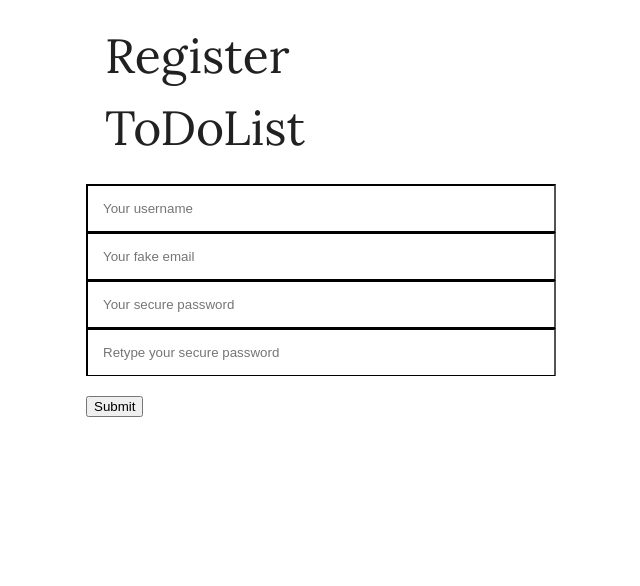
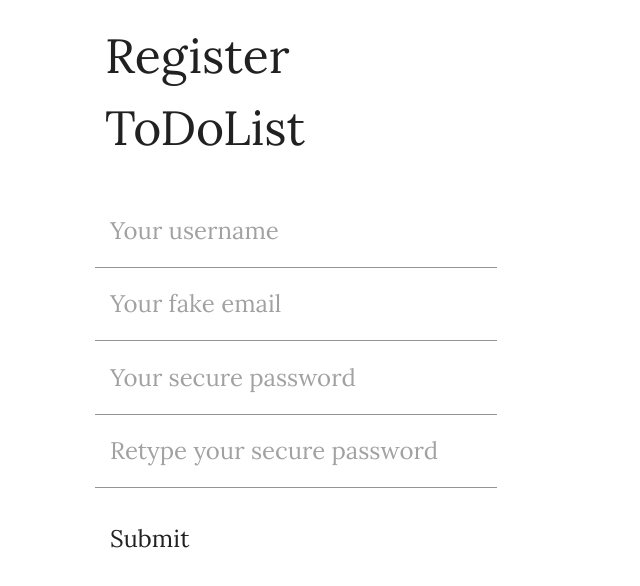
Before and after one commit to naingkhanthtet/todolist, a React (Create React App) app in the folder todo_frontend/: page /register in a window 1280 px wide. Shown: the top 586 px of the page, without its empty margins (319-959 px from the left). Built offline with nearby package versions, Linux system fonts and the light colour scheme.

Commit message:
implementation of MUI componenets

```diff
--- a/todo_frontend/package.json
+++ b/todo_frontend/package.json
@@ -7,6 +7,7 @@
         "@emotion/styled": "^11.13.0",
         "@fontsource/lora": "^5.1.0",
         "@mui/base": "^5.0.0-beta.58",
+        "@mui/joy": "^5.0.0-beta.48",
         "@mui/material": "^6.1.2",
         "@mui/system": "^6.1.2",
         "@testing-library/jest-dom": "^5.17.0",
--- a/todo_frontend/src/components/Nav.jsx
+++ b/todo_frontend/src/components/Nav.jsx
@@ -10,7 +10,6 @@ import {
     StyledBox,
     StyledIcons,
 } from "./styles/StyledComponents";
-
 export default function Nav({ toggleTheme, isDarkMode }) {
     const [dropDown, setDropdown] = useState(false);
     const location = useLocation();
@@ -35,12 +34,10 @@ export default function Nav({ toggleTheme, isDarkMode }) {
 
     return (
         <StyledBox>
-            {/* <div className="nav-header"> */}
-            {/* <p className="nav-text">{navTitle}</p> */}
             <NavText>{navTitle}</NavText>
 
             {showMenu && (
-                <StyledIcons onClick={toggleMenu}>
+                <StyledIcons onClick={toggleMenu} sx={{ fontSize: "3rem" }}>
                     <IoMenuSharp className="nav-menu-icon" />
 
                     {dropDown && (
@@ -54,21 +51,6 @@ export default function Nav({ toggleTheme, isDarkMode }) {
                     )}
                 </StyledIcons>
             )}
-            {/* </div> */}
         </StyledBox>
     );
 }
-
-// <div className="nav-menu" onClick={toggleMenu}>
-//     <IoMenuSharp className="nav-menu-icon" />
-
-//     {dropDown && (
-//         <div className="nav-dropdown">
-//             <Logout />
-//             <Theme
-//                 toggleTheme={toggleTheme}
-//                 isDarkMode={isDarkMode}
-//             />
-//         </div>
-//     )}
-// </div>
--- a/todo_frontend/src/components/Register.jsx
+++ b/todo_frontend/src/components/Register.jsx
@@ -1,8 +1,13 @@
 import React, { useState } from "react";
-// import axios from "axios";
 import axiosInstance from "../interceptor/axiosInstance";
 import "./styles/Register.css";
 import { useNavigate } from "react-router-dom";
+import {
+    StyledBox,
+    StyledButton,
+    StyledForm,
+    StyledInput,
+} from "./styles/StyledComponents";
 
 const Register = () => {
     const [formData, setFormData] = useState({
@@ -44,45 +49,44 @@ const Register = () => {
     };
 
     return (
-        <div className="register-page">
-            <form onSubmit={handleSubmit} className="register-form">
-                <input
+        <StyledBox>
+            <StyledForm component="form" onSubmit={handleSubmit}>
+                <StyledInput
                     type="text"
                     name="username"
                     onChange={handleChange}
                     placeholder="Your username"
-                    className="register-username"
                     required
                 />
-                <input
+                <StyledInput
                     type="email"
                     name="email"
                     onChange={handleChange}
                     placeholder="Your fake email"
-                    className="register-email"
                     required
                 />
-                <input
+                <StyledInput
                     type="password"
                     name="password"
                     onChange={handleChange}
                     placeholder="Your secure password"
-                    className="register-password"
                     required
                 />
-                <input
+                <StyledInput
                     type="password"
                     name="re_password"
                     onChange={handleChange}
                     placeholder="Retype your secure password"
-                    className="register-repassword"
                     required
                 />
-                <button type="submit" className="register-submit">
+                <StyledButton
+                    type="submit"
+                    sx={{ width: "fit-content", marginTop: "20px" }}
+                >
                     Submit
-                </button>
-            </form>
-        </div>
+                </StyledButton>
+            </StyledForm>
+        </StyledBox>
     );
 };
 
--- a/todo_frontend/src/components/TaskAdd.jsx
+++ b/todo_frontend/src/components/TaskAdd.jsx
@@ -2,7 +2,12 @@ import React, { useState } from "react";
 import DOMPurify from "dompurify";
 import axiosInstance from "../interceptor/axiosInstance";
 import { FaPlus } from "react-icons/fa6";
-import { StyledTextarea } from "./styles/StyledComponents";
+import {
+    StyledBox,
+    StyledIcons,
+    StyledTextarea,
+} from "./styles/StyledComponents";
+// import Textarea from "@mui/joy/Textarea";
 
 const TaskAdd = ({ handleAddTask }) => {
     const [newTaskTitle, setNewTaskTitle] = useState("");
@@ -31,8 +36,7 @@ const TaskAdd = ({ handleAddTask }) => {
     };
 
     return (
-        <span className="new-task">
-            {/* New Task input */}
+        <StyledBox>
             <StyledTextarea
                 className="new-title"
                 value={newTaskTitle}
@@ -41,11 +45,15 @@ const TaskAdd = ({ handleAddTask }) => {
                 placeholder="Add new task here"
                 maxLength={100}
             />
+            {/* <Textarea value={newTaskTitle} /> */}
             {/* Add button */}
-            <span className="add-icon" onClick={addTask}>
+            <StyledIcons onClick={addTask} sx={{ fontSize: "1.5rem" }}>
                 <FaPlus />
-            </span>
-        </span>
+            </StyledIcons>
+            {/* <span className="add-icon" onClick={addTask}>
+                <FaPlus />
+            </span> */}
+        </StyledBox>
     );
 };
 
--- a/todo_frontend/src/components/TaskUD.jsx
+++ b/todo_frontend/src/components/TaskUD.jsx
@@ -1,7 +1,9 @@
 import React, { useEffect, useState } from "react";
 import { FaRegCircle, FaRegCircleCheck } from "react-icons/fa6";
 import axiosInstance from "../interceptor/axiosInstance";
-import { StyledTextarea } from "./styles/StyledComponents";
+import { StyledIcons, StyledTextarea } from "./styles/StyledComponents";
+import { StyledBox } from "./styles/StyledComponents";
+// import Textarea from "@mui/joy/Textarea";
 
 const TaskUD = ({ tasks, setTasks }) => {
     const [taskEdits, setTaskEdits] = useState(() => {
@@ -86,9 +88,9 @@ const TaskUD = ({ tasks, setTasks }) => {
     };
 
     return (
-        <div>
+        <>
             {tasks.map((task) => (
-                <div className="task-item" key={task.id}>
+                <StyledBox key={task.id}>
                     {/* Task title */}
                     <StyledTextarea
                         className="task-title"
@@ -100,21 +102,22 @@ const TaskUD = ({ tasks, setTasks }) => {
                         onBlur={() => updateTask(task)}
                         maxLength={100}
                     />
+                    {/* <Textarea value={taskEdits[task.id] || task.title} /> */}
 
                     {/* Delete button */}
-                    <span
-                        className="complete-icon"
+                    <StyledIcons
                         onClick={() => deleteTask(task.id)}
+                        sx={{ fontSize: "1.5rem" }}
                     >
                         {clickedDeleteIds.includes(task.id) ? (
                             <FaRegCircleCheck />
                         ) : (
                             <FaRegCircle />
                         )}
-                    </span>
-                </div>
+                    </StyledIcons>
+                </StyledBox>
             ))}
-        </div>
+        </>
     );
 };
 
--- a/todo_frontend/src/components/Theme.jsx
+++ b/todo_frontend/src/components/Theme.jsx
@@ -6,9 +6,6 @@ const Theme = ({ isDarkMode, toggleTheme }) => {
         <StyledButton onClick={toggleTheme}>
             {isDarkMode ? "Light" : "Dark"}
         </StyledButton>
-        // <button onClick={toggleTheme} className="theme-button">
-        //     {isDarkMode ? "Light" : "Dark"}
-        // </button>
     );
 };
 
--- a/todo_frontend/src/components/ToDoPage.jsx
+++ b/todo_frontend/src/components/ToDoPage.jsx
@@ -1,9 +1,10 @@
 import React, { useEffect, useState } from "react";
-// import "./styles/ToDoPage.css";
 import { FaCircleXmark } from "react-icons/fa6";
 import axiosInstance from "../interceptor/axiosInstance";
 import TaskUD from "./TaskUD";
 import TaskAdd from "./TaskAdd";
+import Box from "@mui/joy/Box";
+import { StyledBox } from "./styles/StyledComponents";
 
 const ToDoPage = () => {
     const [tasks, setTasks] = useState([]);
@@ -44,11 +45,11 @@ const ToDoPage = () => {
                     <TaskUD tasks={tasks} setTasks={setTasks} />
                 </div>
             ) : (
-                <div className="task-item">
-                    <span className="error-task">
+                <StyledBox>
+                    <Box sx={{ padding: "10px" }}>
                         No task created, add one now
-                    </span>
-                </div>
+                    </Box>
+                </StyledBox>
             )}
             <TaskAdd handleAddTask={handleAddTask} />
         </div>
@@ -56,13 +57,3 @@ const ToDoPage = () => {
 };
 
 export default ToDoPage;
-
-/*
-) : (
-    <div className="task-item">
-        <span className="error-task">
-            No task created, add one now
-        </span>
-    </div>
-)
-    */
--- a/todo_frontend/src/components/styles/StyledComponents.jsx
+++ b/todo_frontend/src/components/styles/StyledComponents.jsx
@@ -1,6 +1,6 @@
 import { TextareaAutosize } from "@mui/base";
-import { Toolbar, Typography, Box, Button } from "@mui/material";
-import { borderColor, styled } from "@mui/system";
+import { Toolbar, Typography, Box, Input } from "@mui/material";
+import { styled } from "@mui/system";
 
 export const StyledTextarea = styled(TextareaAutosize)(({ theme }) => ({
     backgroundColor: theme.palette.background.paper,
@@ -35,7 +35,6 @@ export const StyledIcons = styled(Box)({
     padding: "10px",
     display: "flex",
     justifyContent: "center",
-    fontSize: "3rem",
     cursor: "pointer",
 });
 
@@ -52,17 +51,40 @@ export const DropdownComponent = styled(Box)(({ theme }) => ({
     cursor: "pointer",
     boxShadow: "0 2px 10px rgba(0, 0, 0, 0.1)",
     flexDirection: "column",
+    zIndex: "1000",
 }));
 
 export const StyledButton = styled(Box)(({ theme }) => ({
     outline: "none",
     color: theme.palette.text.primary,
+    backgroundColor: "transparent",
     fontSize: "1.5rem",
     padding: "15px",
     fontFamily: "Lora",
     border: "none",
-    "&:hover": {
-        border: "1px",
-        borderColor: theme.palette.primary.main,
+    textAlign: "center",
+    ":hover": {
+        // border: `1px solid ${theme.palette.text.primary}`,
+        backgroundColor: theme.palette.text.primary,
+        color: theme.palette.background.paper,
     },
+})).withComponent("button");
+
+export const StyledInput = styled(Input)(({ theme }) => ({
+    color: theme.palette.text.primary,
+    backgroundColor: "transparent",
+    outline: "none",
+    border: "none",
+    fontSize: "1.5rem",
+    padding: "15px",
+    textAlign: "left",
+    fontFamily: "Lora",
 }));
+
+export const StyledForm = styled(Box)({
+    display: "flex",
+    flexDirection: "column",
+    alignItems: "stretch",
+    textAlign: "left",
+    width: "100%",
+});
```
Also changed, not shown: todo_frontend/src/components/Login.jsx (+24 -11 lines), 2 other files (tests, documents, lock files or other folders).
